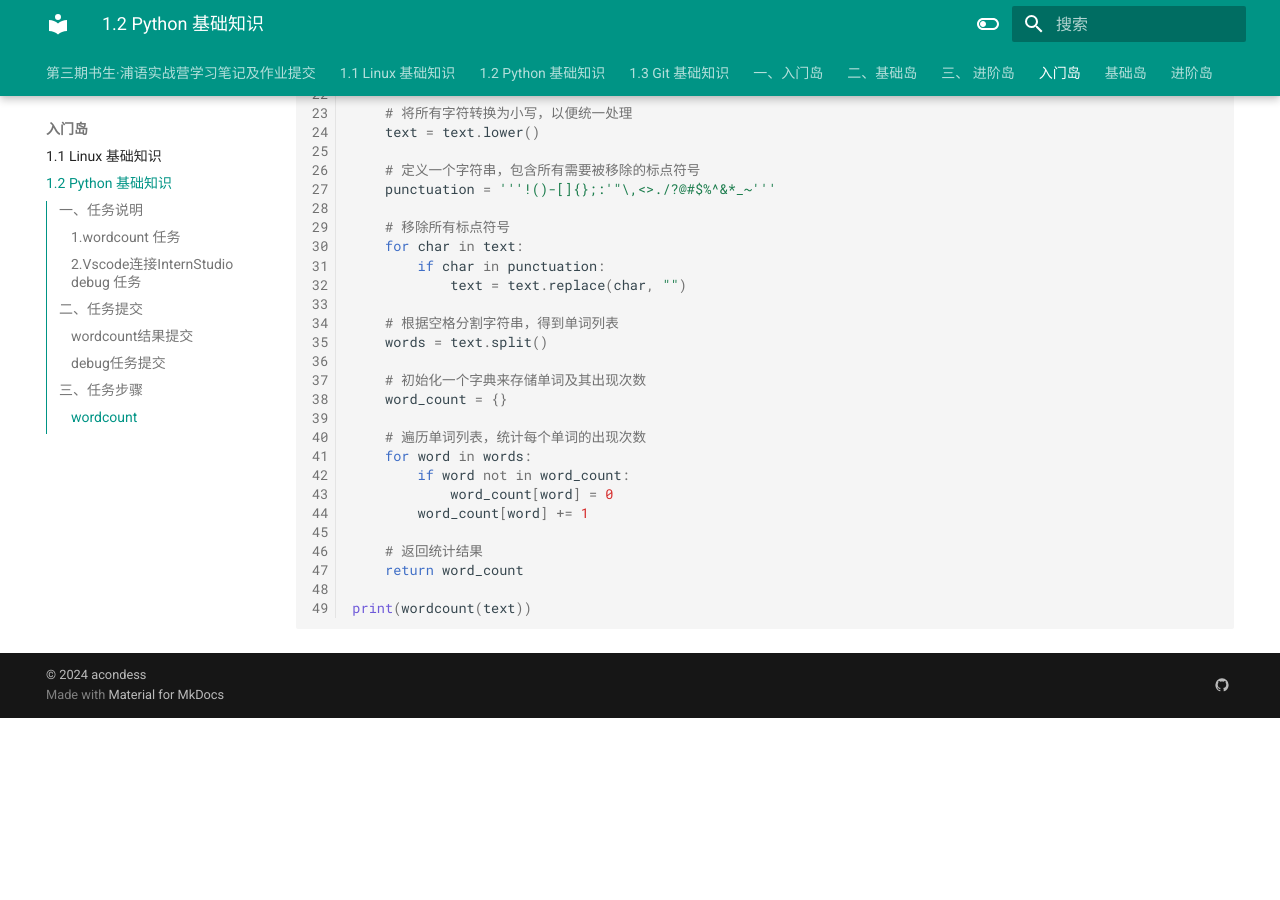
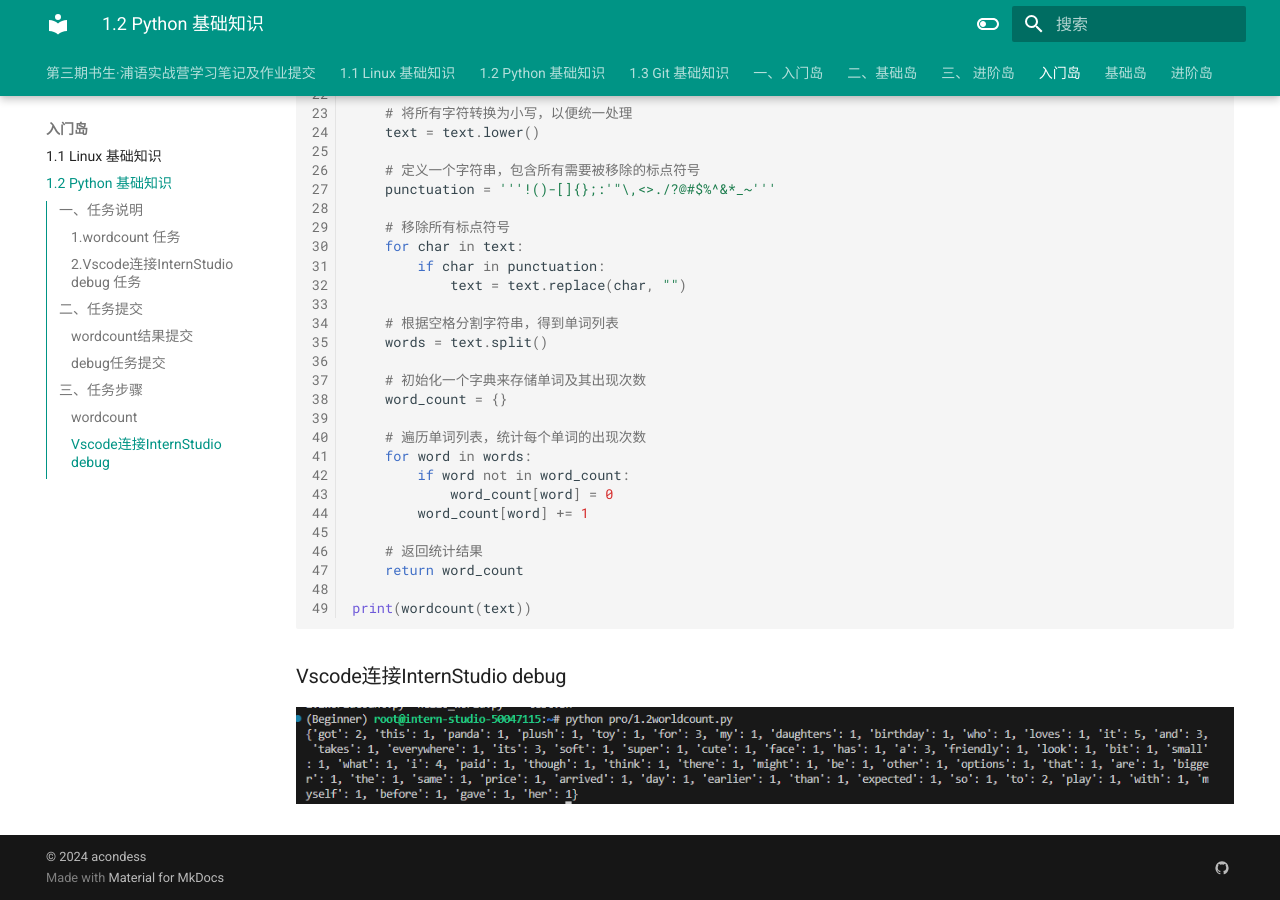
Before and after one commit to acondess/InternLM_learn_3, an MkDocs documentation site: the page built from docs/入门岛/1.2 Python 基础知识.md, in a window 1280 px wide and 900 px high, scrolled down 2561 px. Built offline with MkDocs 1.6.1 and Material for MkDocs 9.7.7, drawn with Linux system fonts in a browser that asks for light colours; before the commit the page ends 3279 px from its top, so only the background shows below that.

Commit message:
1.2提交

````diff
--- a/docs/入门岛/1.2 Python 基础知识.md
+++ b/docs/入门岛/1.2 Python 基础知识.md
@@ -117,3 +117,7 @@ def wordcount(text):
 
 print(wordcount(text))
 ```
+
+### Vscode连接InternStudio debug
+
+![alt text](image-22.png)
````
Also changed, not shown: docs/入门岛/image-22.png (added).
